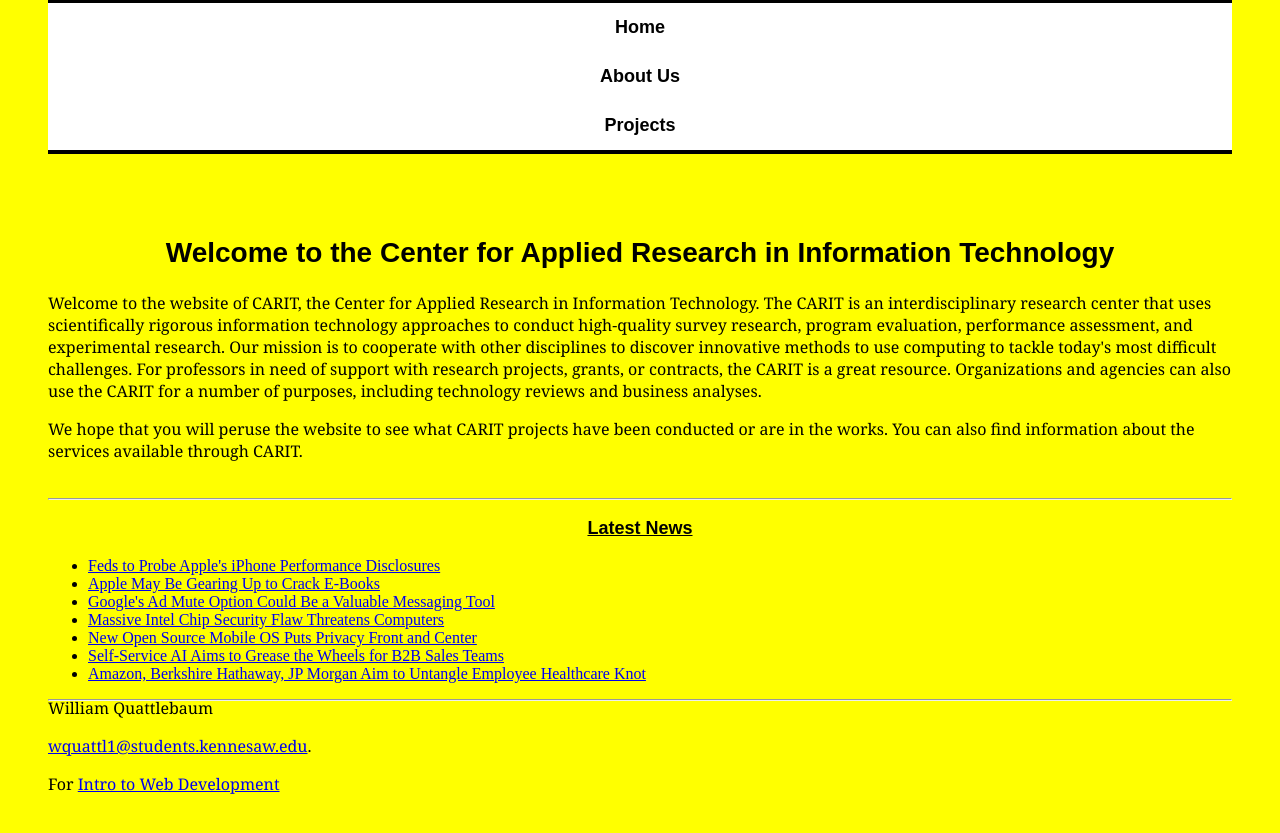
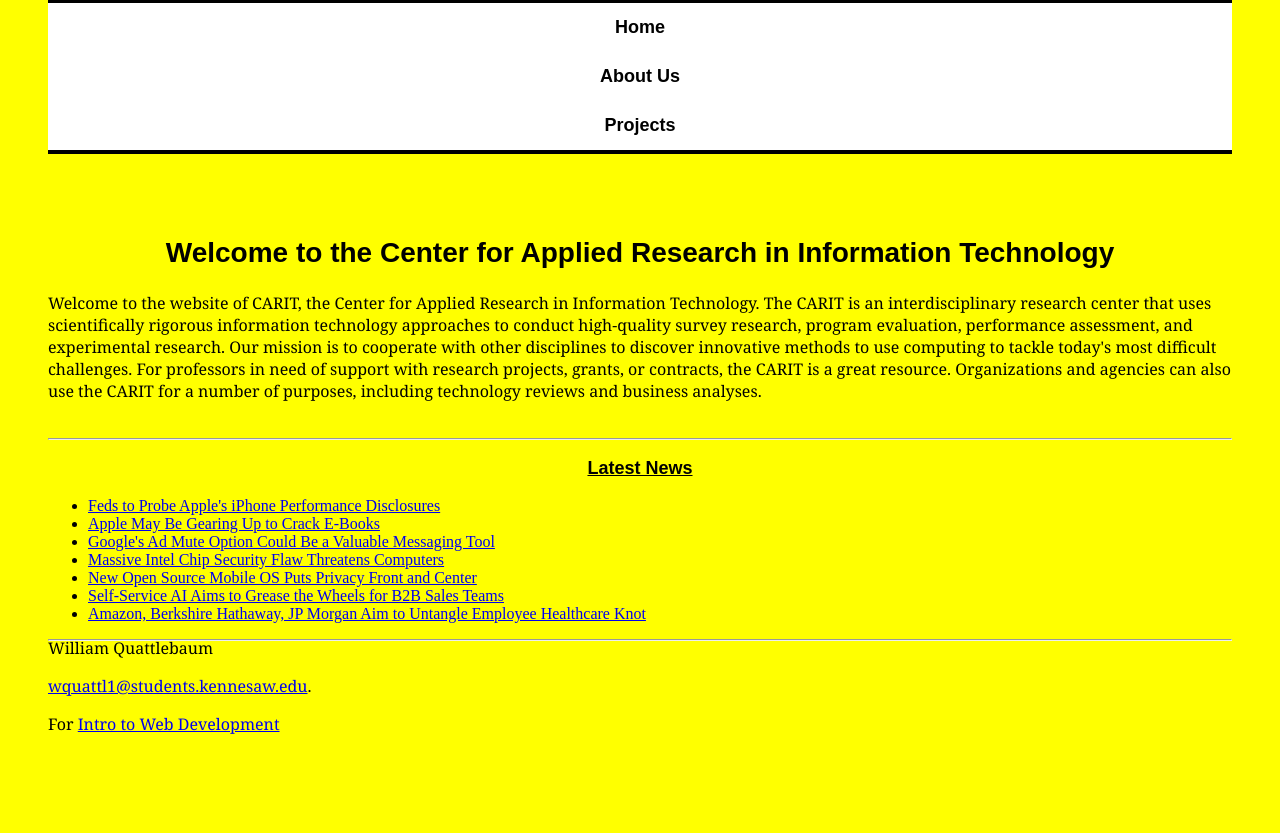
Before and after one commit to wquattl1/wquattl1.github.io, a plain HTML site: page index.html in a window 1280 px wide. Shown: the part 727-1560 px from the top of the page. After the commit the page ends 1530 px from the top, so only its background shows below. Drawn offline with Linux system fonts and the light colour scheme.

Commit message:
Update index.html

```diff
--- a/index.html
+++ b/index.html
@@ -26,7 +26,6 @@
 <!-- Main content -->
     <h2>Welcome to the Center for Applied Research in Information Technology </h2>
     <p>Welcome to the website of CARIT, the Center for Applied Research in Information Technology. The CARIT is an interdisciplinary research center that uses scientifically rigorous information technology approaches to conduct high-quality survey research, program evaluation, performance assessment, and experimental research. Our mission is to cooperate with other disciplines to discover innovative methods to use computing to tackle today's most difficult challenges. For professors in need of support with research projects, grants, or contracts, the CARIT is a great resource. Organizations and agencies can also use the CARIT for a number of purposes, including technology reviews and business analyses. <br>
-	<p>We hope that you will peruse the website to see what CARIT projects have been conducted or are in the works. You can also find information about the services available through CARIT.</p>
     <hr>
 	  <h3><u>Latest News</u></h3>
 	  <ul>
```
